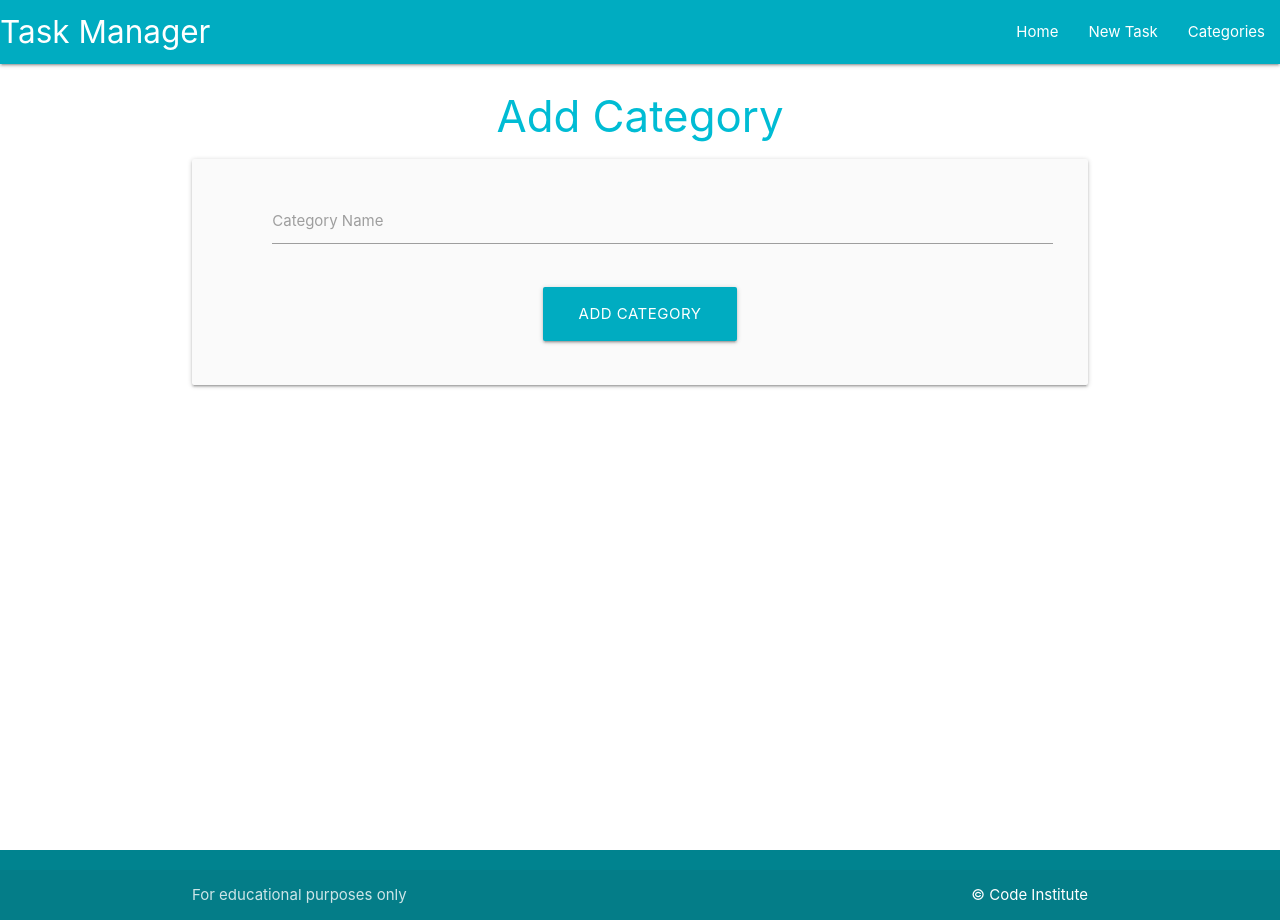
After one commit to IvetteMcDermott/sql-walkthrough, a Flask app: page /add_category in a window 1280 px wide. The commit adds this page. Run offline with Flask 2, Linux system fonts and the light colour scheme.

Commit message:
Add routes, and filling html templates

```diff
--- a/taskmanager/routes.py
+++ b/taskmanager/routes.py
@@ -1,7 +1,23 @@
-from flask import render_template
+from flask import render_template, request, redirect, url_for
 from taskmanager import app, db
 from taskmanager.models import Category, Task
 
+
 @app.route("/")
 def home():
-    return render_template("base.html")
+    return render_template("tasks.html")
+
+
+@app.route("/categories")
+def categories():
+    return render_template("categories.html")
+
+
+@app.route("/add_category", methods=["GET", "POST"])
+def add_category():
+    if request.method == "POST":
+        category = Category(category_name=request.form.get("category_name"))
+        db.session.add(category)
+        db.session.commit()
+        return redirect(url_for("categories"))
+    return render_template("add_category.html")
--- /dev/null
+++ b/taskmanager/static/css/style.css
@@ -0,0 +1,14 @@
+body {
+    display: flex;
+    min-height: 100vh;
+    flex-direction: column;
+}
+
+  main {
+    flex: 1 0 auto;
+  }
+
+a.btn-large.cyan.lighten-2e.darken-2 {
+    display: inline-flex;
+
+}
--- /dev/null
+++ b/taskmanager/static/js/script.js
@@ -0,0 +1,4 @@
+document.addEventListener('DOMContentLoaded', function() {
+    let sidebar = document.querySelectorAll('.sidenav');
+    M.Sidenav.init(sidebar);
+  });
--- /dev/null
+++ b/taskmanager/templates/add_category.html
@@ -0,0 +1,27 @@
+{% extends "base.html" %}
+{% block content %}
+
+<h3 class="cyan-text lighten-2e center-align">Add Category</h3>
+
+<div class="row card-panel grey lighten-5">
+    <form class="col s12" method="POST" action="{{ url_for('add_category') }}">
+        <!-- category name -->
+        <div class="row">
+            <div class="input-field col s12">
+                <i class="prefix cyan lighten-2-text text-darken-4"></i>
+                <input id="category_name" name="category_name" minlength="3" maxlength="25" type="text" class="validate" required>
+                <label for="category_name">Category Name</label>
+            </div>
+        </div>
+        <!-- submit button -->
+        <div class="row">
+            <div class="col s12 center-align">
+                <button type="submit" class="btn-large cyan lighten-2e darken-1">
+                    Add Category <i class="fas fa-plus-square right"></i>
+                </button>
+            </div>
+        </div>
+    </form>
+</div>
+
+{% endblock %}
--- a/taskmanager/templates/base.html
+++ b/taskmanager/templates/base.html
@@ -1,14 +1,58 @@
 <!DOCTYPE html>
 <html lang="en">
 <head>
+
     <meta charset="UTF-8">
     <meta http-equiv="X-UA-Compatible" content="IE=edge">
     <meta name="viewport" content="width=device-width, initial-scale=1.0">
+    <link href="https://fonts.googleapis.com/icon?family=Material+Icons" rel="stylesheet">
+
+    <link rel="stylesheet" href="https://cdnjs.cloudflare.com/ajax/libs/materialize/1.0.0/css/materialize.min.css"
+        type="text/css">
+    <link rel="stylesheet" href="{{ url_for('static', filename='css/style.css') }}" type="text/css">
     <title>Task Manager</title>
 </head>
+
 <body>
 
-    BORED DB
+    <header>
+        <!-- top navbar -->
+        <nav class="cyan lighten-2e darken-1">
+            <div class="nav-wrapper">
+            <a href="{{ url_for('home') }}" class="brand-logo">Task Manager</a>
+            <a href="#" data-target="mobile-demo" class="sidenav-trigger"><i class="material-icons">menu</i></i></a>
+            <ul class="right hide-on-med-and-down">
+                <li><a href="{{ url_for('home') }}">Home</a></li>
+                <li><a href="">New Task</a></li>
+                <li><a href="{{ url_for('categories') }}">Categories</a></li>
+            </ul>
+            </div>
+        </nav>
+
+        <!-- mobile sidenav -->
+        <ul class="sidenav" id="mobile-demo">
+            <li><a href="{{ url_for('home') }}">Home</a></li>
+            <li><a href="">New Task</a></li>
+            <li><a href="{{ url_for('categories') }}">Categories</a></li>
+        </ul>
+    </header>
+
+    <main class="container">
+        {% block content %}
+        {% endblock %}
+    </main>
+
+    <footer class="page-footer cyan lighten-2e darken-3">
+        <div class="footer-copyright">
+            <div class="container">
+                For educational purposes only
+                <a class="white-text right" href="https://codeinstitute.net" target="_blank">&copy; Code Institute</a>
+            </div>
+        </div>
+    </footer>
+
+    <script src="https://cdnjs.cloudflare.com/ajax/libs/materialize/1.0.0/js/materialize.min.js"></script>
+    <script src="{{ url_for('static', filename='js/script.js') }}"></script>
 
 </body>
 </html>
--- /dev/null
+++ b/taskmanager/templates/tasks.html
@@ -0,0 +1,6 @@
+{% extends "base.html" %}
+{% block content %}
+
+<h3 class="cyan-text lighten-2e darken-4 center-align">Tasks</h3>
+
+{% endblock %}
```
Also changed, not shown: taskmanager/templates/categories.html (added, +14 -0 lines).
